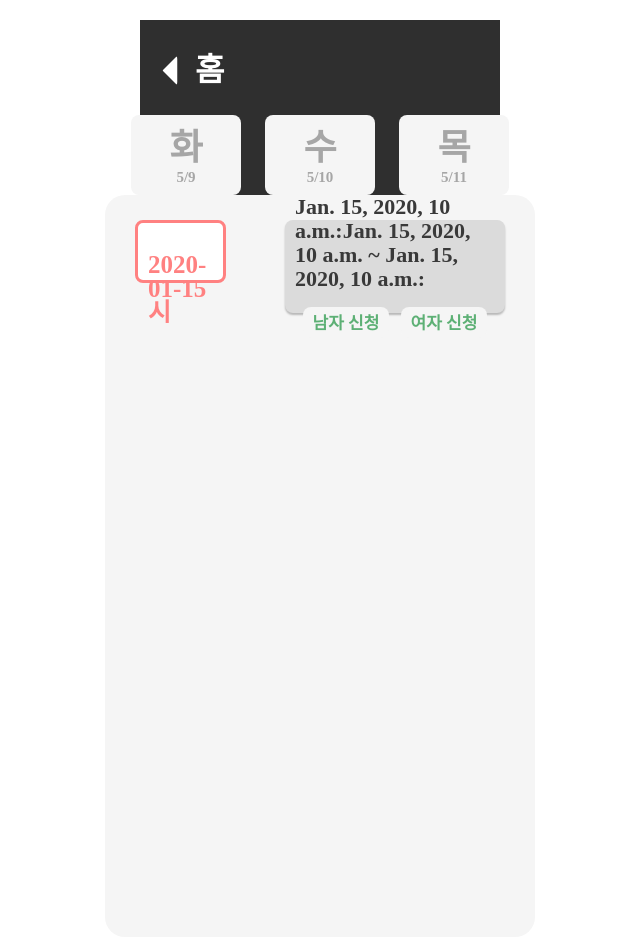
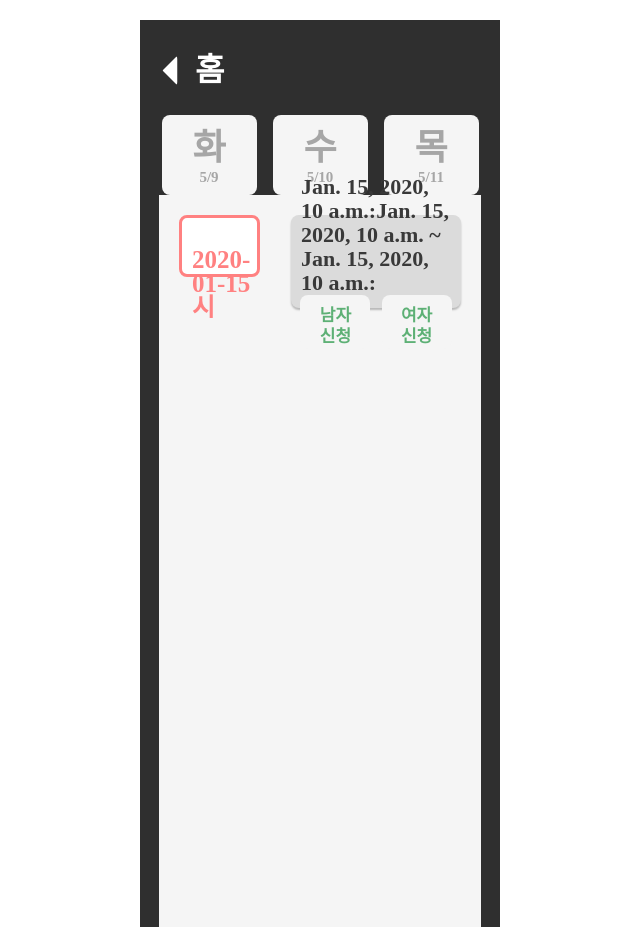
Before and after one commit to heondolee/Blind_Booth, a Django app: template templates/reserve_page.html in a window 1280 px wide. Shown: the whole page, without its empty margins (320-960 px from the left). Run offline with Django 4.2, Linux system fonts and the light colour scheme; the template is opened without the code that fills it: most values are stand-ins (such as "Sample title", 1, 10 or a date in 2020); some libraries are stand-ins or nearby versions.

Commit message:
reservation_page css 크기수정

```diff
--- a/static/css/reservation.css
+++ b/static/css/reservation.css
@@ -126,10 +126,6 @@ a {
 }
 
 /* 로그인 완료 후 */
-
-
-
-
 
 
 
--- a/static/css/reserve_page.css
+++ b/static/css/reserve_page.css
@@ -34,7 +34,7 @@
   display: flex;
   flex-direction: row;
   justify-content: center;
-  gap: 1.5rem;
+  gap: 1rem;
   margin: 25px 0 0 0;
 }
 
@@ -44,7 +44,7 @@
   align-items: center;
   gap: 5px;
   padding: 20px 0 0 0;
-  width: 110px;
+  width: 100px;
   background: #F5F5F5;
   border-radius: 8px 8px 0 0;
   height: 85px;
@@ -57,7 +57,7 @@
   align-items: center;
   gap: 5px;
   padding: 15px 0 0 0;
-  width: 110px;
+  width: 95px;
   background: #F5F5F5;
   border-radius: 8px;
   height: 65px;
@@ -105,18 +105,17 @@
 
 .big-time-box {
   display: flex;
-  width: 370px;
+  width: 282px;
   flex-direction: row;
   justify-content: space-between;
-  padding: 25px 30px;
+  padding: 20px 20px;
   height: 692px;
   background: #F5F5F5;
-  border-radius: 20px;
 }
 
 .menu_time_slot_checked{
   padding: 30px 0 12px 10px;
-  width: 80px;
+  width: 70px;
   height: 25px;
   background: #FF8181;
   border-radius: 8px;
@@ -130,8 +129,8 @@
 
 .menu_time_slot{
   padding: 30px 0 12px 10px;
-  width: 75px;
-  height: 15px;
+  width: 65px;
+  height: 14px;
   background: white;
   font-family: 'Montserrat';
   font-style: normal;
@@ -150,36 +149,38 @@
 
 .checked_slot_mark{
   margin: 0 0 0 30px;
-  border-bottom: 20px solid #2F2F2F;
-  border-left: 20px solid transparent;
-  border-right: 20px solid transparent;
+  border-bottom: 14px solid #2F2F2F;
+  border-left: 14px solid transparent;
+  border-right: 14px solid transparent;
   border-radius: 4px;
   transform: matrix(0, -1, -1, 0, 0, 0);
 }
 
 .btn_man {
-  padding: 5px 10px 2px 10px;
-  gap: 10px;
+  text-align: center;
+  padding: 10px 10px 2px 10px;
+  width: 50px;
   background: #F5F5F5;
   border-radius: 8px;
   font-family: 'Montserrat';
   font-style: normal;
   font-weight: 700;
   font-size: 17px;
-  line-height: 24px;
+  line-height: 21px;
   color: #5DB075;
 }
 
 .btn_done{
-  padding: 5px 10px 2px 10px;
-  gap: 10px;
+  text-align: center;
+  padding: 10px 10px 2px 10px;
+  width: 50px;
   background: #EBEBEB;
   border-radius: 8px;
   font-family: 'Montserrat';
   font-style: normal;
   font-weight: 700;
   font-size: 17px;
-  line-height: 24px;
+  line-height: 21px;
   color: #989898;
 }
 
@@ -208,10 +209,9 @@
   display: flex;
   padding: 10px;
   flex-direction: column;
-  gap: 1rem;
   justify-content: center;
   align-items: center;
-  width: 200px;
+  width: 150px;
   height: 73.41px;
   background: #DBDBDB;
   box-shadow: 0px 2px 2px rgba(0, 0, 0, 0.25);
--- a/templates/reserve_page.html
+++ b/templates/reserve_page.html
@@ -58,12 +58,9 @@
           {% for time in times_7%}
             {% if menu_slot == time %}
             <input type="radio" name="timeSlot" value="{{time}}" id="menu-timeSlot{{time}}" checked/>
-            <div class="checked_time_slot_box">
               <label for="menu-timeSlot{{time}}" class="menu_time_slot_checked">
                 {{time}}시
               </label>
-              <div class="checked_slot_mark"></div>
-            </div>
             {% else %}
             <input type="radio" name="timeSlot" value="{{time}}" id="menu-timeSlot{{time}}" />
             <label for="menu-timeSlot{{time}}" class="menu_time_slot">
@@ -78,17 +75,17 @@
             <div class="timebox-timeMin">{{timeBox.timeSlot}}:{{timeBox.timeMin}} ~ {{timeBox.timeSlot}}:{{timeBox.timeMin|add:10}}</div>
             <div class="box-gender">
               {% if timeBox.man %}
-              <div class="btn_done">남자 마감</div>
+              <div class="btn_done">남자<br>마감</div>
               {% else %}
                 <a class="btn_man" href="/detail/{{timeBox.id}}/1">
-                남자 신청
+                남자<br>신청
                 </a>
               {% endif %}
               {% if timeBox.woman %}
-              <div class="btn_done">여자 마감</div>
+              <div class="btn_done">여자<br>마감</div>
               {% else %}
                 <a class="btn_man" href="/detail/{{timeBox.id}}/2">
-                  여자 신청
+                  여자<br>신청
                 </a>
               {% endif %}
             </div>
```
